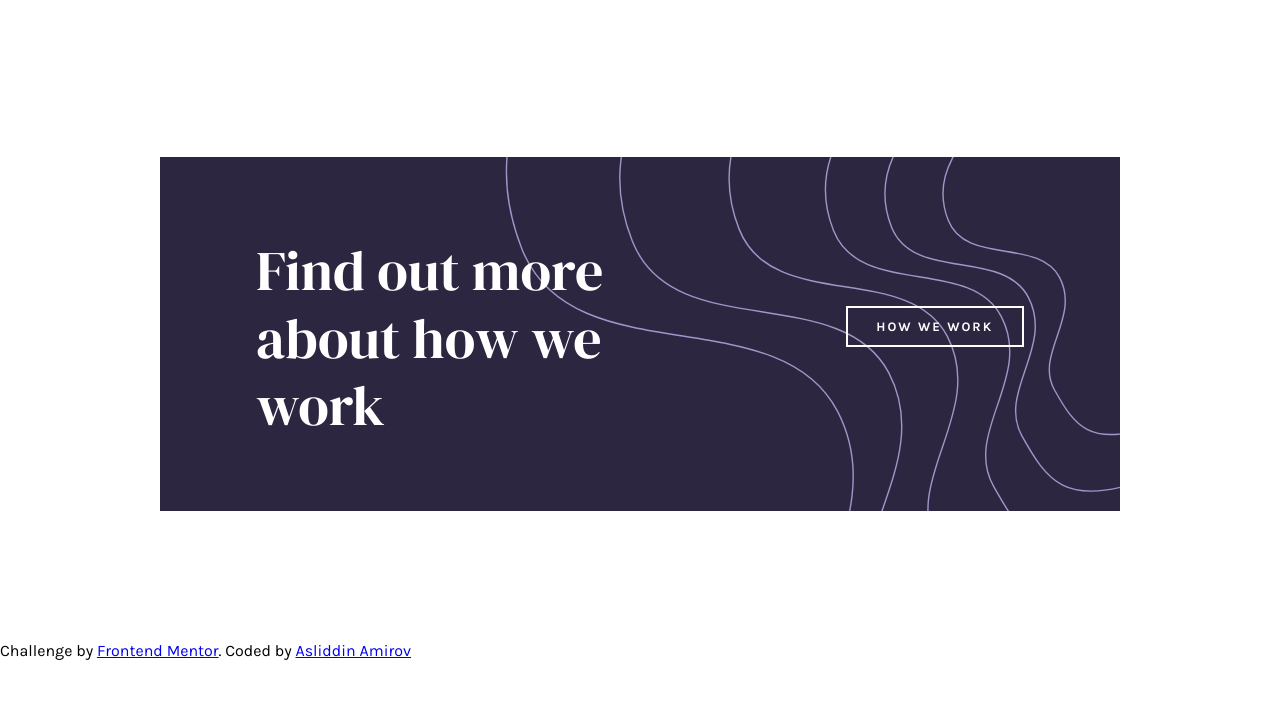
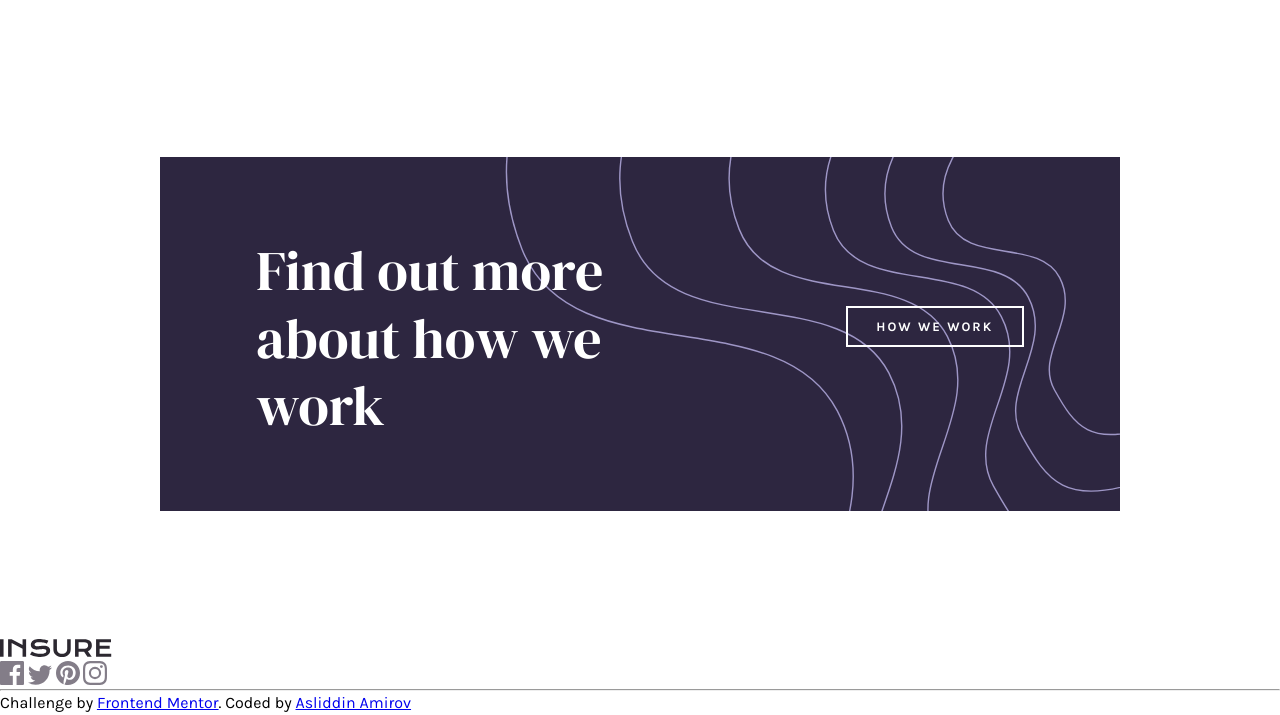
Before and after one commit to asliddinamir/project44-FM, a plain HTML site: page index.html in a window 1280 px wide. Shown: the part 1522-2237 px from the top of the page. Before the commit the page ends 2185 px from the top, so only its background shows below. Drawn offline with Linux system fonts and the light colour scheme.

Commit message:
done footer header of html

```diff
--- a/index.html
+++ b/index.html
@@ -69,6 +69,16 @@
     </section>
 
     <footer class="footer">
+      <div class="footer_header">
+        <img class="logo" src="./images/logo.svg" alt="logo">
+        <div class="social_icons">
+          <img src="./images/icon-facebook.svg" alt="facebook">
+          <img src="./images/icon-twitter.svg" alt="twitter">
+          <img src="./images/icon-pinterest.svg" alt="pinterest">
+          <img src="./images/icon-instagram.svg" alt="instagram">
+        </div>
+      </div>
+      <hr>
 
       <p class="attribution">
         Challenge by <a href="https://www.frontendmentor.io?ref=challenge" target="_blank">Frontend Mentor</a>.
```
